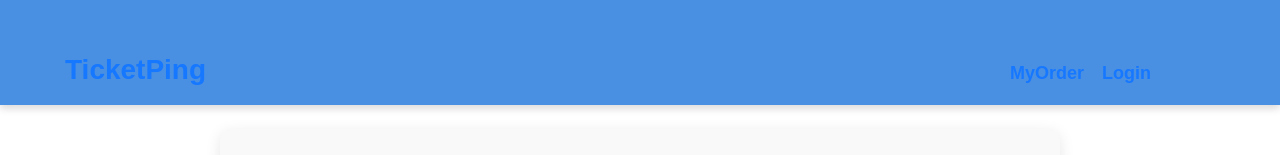
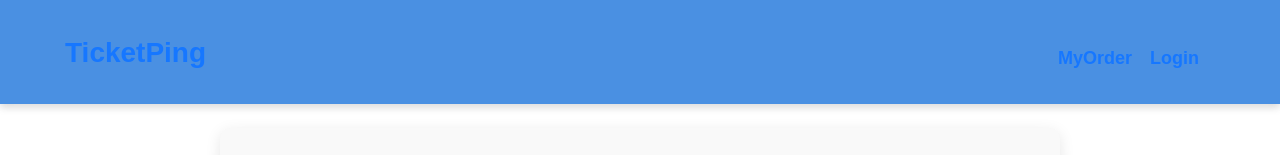
Before and after one commit to TicketPing/TicketPing-Front, a React (Create React App) app in the folder ticketping/: page / in a window 1280 px wide. Shown: the top 155 px of the page. Built offline with nearby package versions, Linux system fonts and the light colour scheme; no server answers.

Commit message:
[refactor] css 수정

```diff
--- a/ticketping/src/App.js
+++ b/ticketping/src/App.js
@@ -22,8 +22,7 @@ function App() {
         <Route path='/' element={<Main />}></Route>
         <Route path='/login' element={<Login />}></Route>
         <Route path='/join' element={<VerificationInfo />}></Route>
-        <Route path='/myorder' element={<MyOrder />}></Route>
-        {/* <Route path='/myorder' element={<LoginRequiredRoute><MyOrder /></LoginRequiredRoute>}></Route> */}
+        {<Route path='/myorder' element={<LoginRequiredRoute><MyOrder /></LoginRequiredRoute>}></Route>}
         <Route path='/performance/:id' element={<PerformanceDetail />} />
         <Route path='/performance/:id/schedule' element={<LoginRequiredRoute><SelectSchedule /></LoginRequiredRoute>} />
         <Route path='/performance/:performanceId/schedule/:scheduleId/seat' element={<LoginRequiredRoute><Seat /></LoginRequiredRoute>}></Route>
--- a/ticketping/src/pages/payment/Checkout.js
+++ b/ticketping/src/pages/payment/Checkout.js
@@ -68,7 +68,7 @@ export function Checkout() {
       // 주문 검증 API 호출
       const response = await axiosInstance.post(`/api/v1/orders/${order.id}/validate?performanceId=${order.performanceId}`, null, { headers });
 
-      if (response.status == 200) {
+      if (response.status === 200) {
         await widgets.requestPayment({
           orderId: order.id,
           orderName: "공연: " + order.performanceName,
@@ -77,8 +77,12 @@ export function Checkout() {
         });
       }
     } catch (error) {
-      checkExpiredToken(error.response.data);
-      console.error("Error requesting payment:", error);
+      if (error.response) {
+        checkExpiredToken(error.response.data);
+        console.error("결제 요청 중 오류 발생:", error.response.data);
+      } else {
+        console.error("결제 요청 중 오류 발생:", error.message);
+      }
     }
   };
 
--- a/ticketping/src/style/AppLayout.css
+++ b/ticketping/src/style/AppLayout.css
@@ -8,7 +8,7 @@
 
 .header {
     background-color: #4A90E2;
-    padding: 12px 128px 0px 64px;
+    padding: 12px 80px 0px 64px;
     display: flex;
     justify-content: space-between;
     align-items: center;
@@ -21,13 +21,15 @@
     font-family: 'Poppins', sans-serif;
     display: flex;
     align-items: center;
-    margin-top: 17px;
+    margin-top: 0px;
+    margin-bottom: 40px;
 }
 
 .topnav {
     display: flex;
     align-items: center;
     gap: 16px;
+    margin-bottom: 30px;
 }
 
 .home-button {
--- a/ticketping/src/style/Checkout.css
+++ b/ticketping/src/style/Checkout.css
@@ -25,6 +25,10 @@
     border-radius: 5px;
     display: block;
     margin: 0 auto;
+    border: 0px solid #4A90E2;
+    cursor: pointer;
+    font-family: 'Arial', sans-serif;
+    font-size: 16px;
 }
 
 .checkout-button:disabled {
--- a/ticketping/src/style/MyOrder.css
+++ b/ticketping/src/style/MyOrder.css
@@ -7,6 +7,7 @@
 }
 
 .myorder-title {
+  color: #333;
   text-align: center;
   width: 100%;
   font-size: 30px;
--- a/ticketping/src/style/Order.css
+++ b/ticketping/src/style/Order.css
@@ -38,7 +38,7 @@
   border: none;
   border-radius: 5px;
   cursor: pointer;
-  background-color: #55a1f1;
+  background-color: #4A90E2;  ;
   color: white;
 }
 
--- a/ticketping/src/style/PerformanceDetail.css
+++ b/ticketping/src/style/PerformanceDetail.css
@@ -67,7 +67,7 @@
 
 .performance-select-button {
   position: absolute;
-  bottom: 20px;
+  bottom: 5px;
   left: 50%;
   transform: translateX(-50%);
   height: 50px;
--- a/ticketping/src/style/Seat.css
+++ b/ticketping/src/style/Seat.css
@@ -49,7 +49,6 @@
 
 .booking-button:hover {
   background-color: #4a1cef;
-  cursor: not-allowed;
   opacity: 1;
 }
 
```
